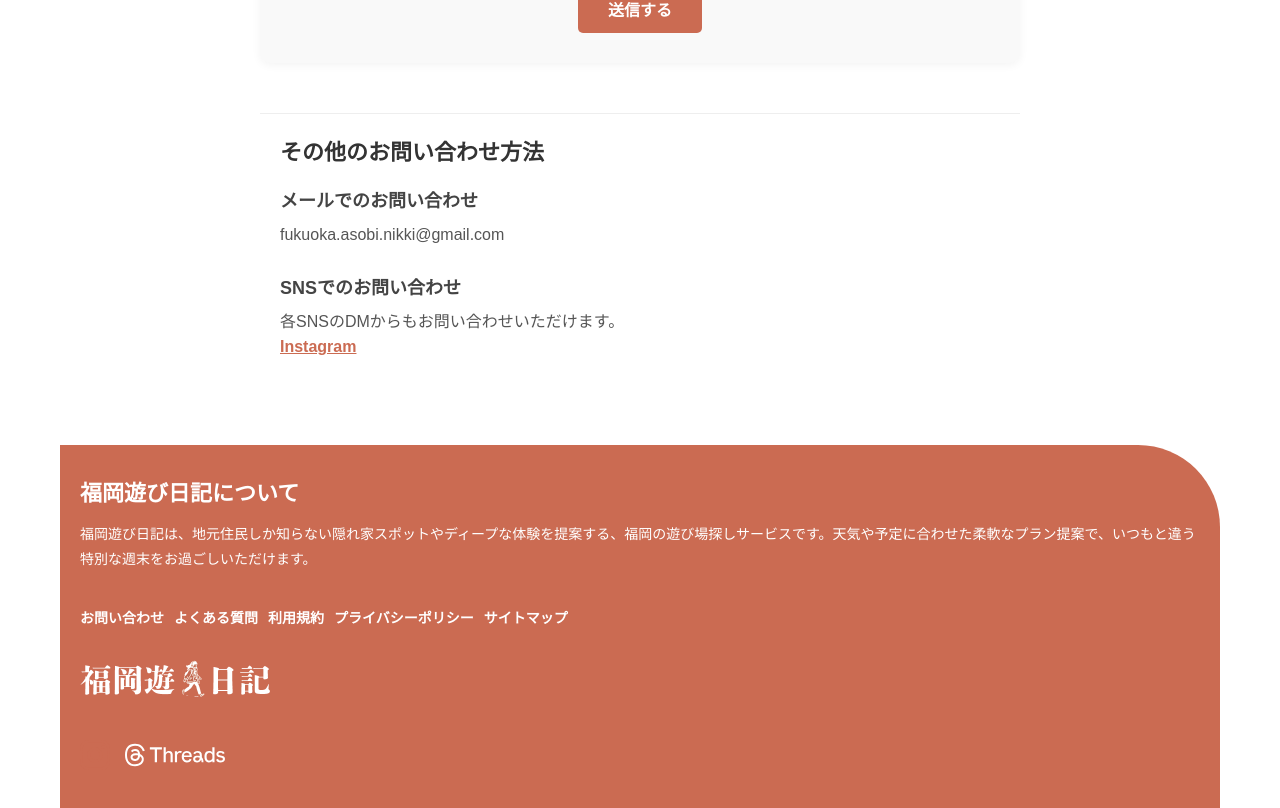
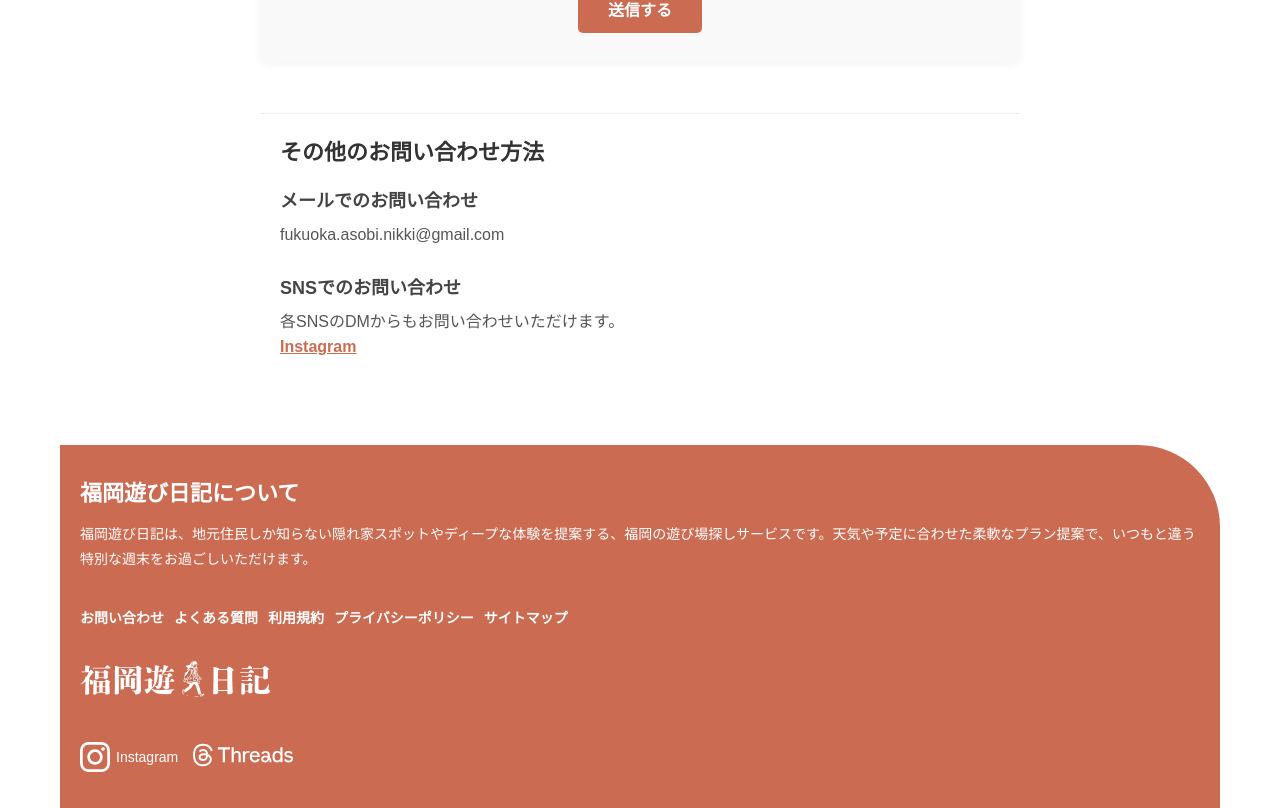
Before and after one commit to osho210/fukuoka_asobi, a Next.js app in the folder frontend/: page /contact in a window 1280 px wide. Shown: the part 885-1693 px from the top of the page. Built offline with nearby package versions, Linux system fonts and the light colour scheme; no server answers; a web font is replaced by a local one.

Commit message:
patch-chore footerにinstagramロゴの表示

```diff
--- a/frontend/src/components/Footer.tsx
+++ b/frontend/src/components/Footer.tsx
@@ -31,8 +31,9 @@ export const Footer = () => {
             <Image className="footer-logo" src={'/logo_inversion.png'} width={190} height={45} alt="福岡あそびロゴ" />
             <ul className="footer-account-nav">
                 <li className="footer-nav-item">
-                    <a href="https://www.instagram.com/fukuoka___cafe/" className="footer-nav-link" target="_blank" rel="noopener noreferrer">
+                    <a href="https://www.instagram.com/fukuoka___cafe/" className="footer-nav-link instagram" target="_blank" rel="noopener noreferrer">
                         <Image src={'/Instagram-logo.svg'} alt='インスタグラムアイコン' width={30} height={30} />
+                        <p>Instagram</p>
                     </a>
                 </li>
                 <li className="footer-nav-item">
--- a/frontend/src/styles/CommonStyle.css
+++ b/frontend/src/styles/CommonStyle.css
@@ -212,6 +212,13 @@ li {
     color: #fff;
     text-decoration: none;
     transition: opacity 0.3s;
+    display: inline-block;
+}
+
+.footer-nav-link.instagram {
+    display: flex;
+    align-items: center;
+    gap: 6px;
 }
 
 .footer-nav-link:hover {
```
Also changed, not shown: frontend/public/Instagram-logo.svg.
